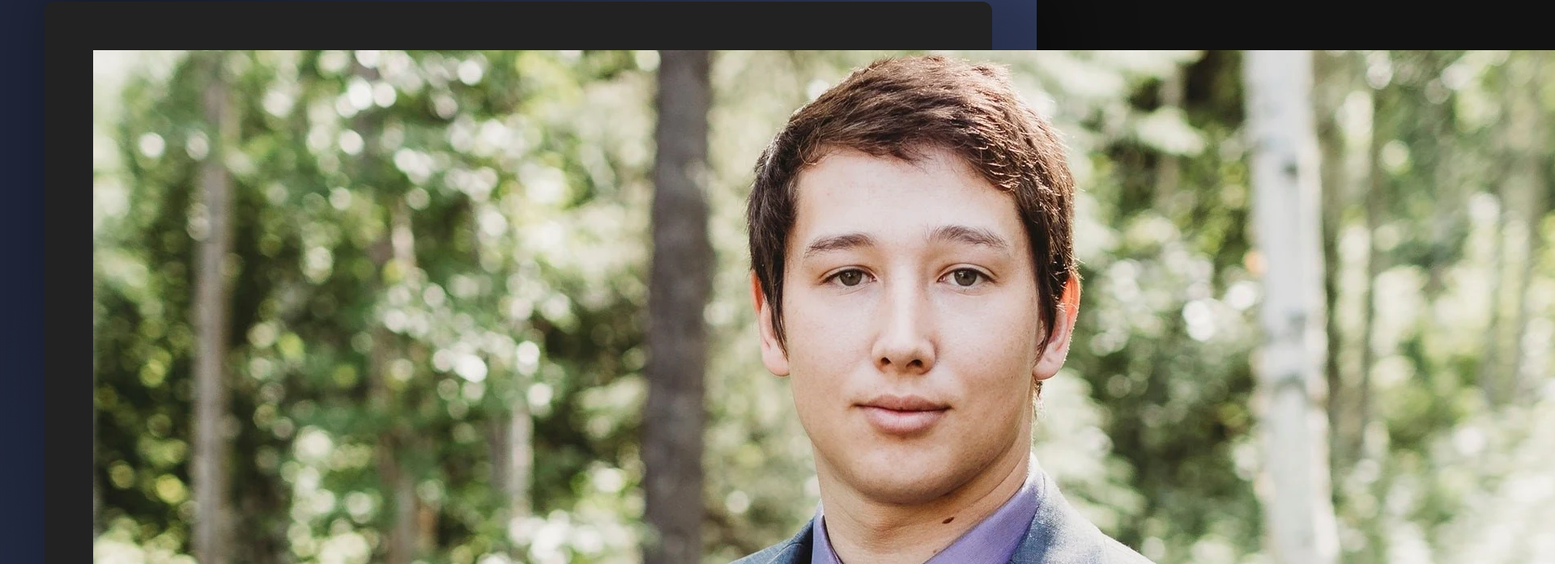
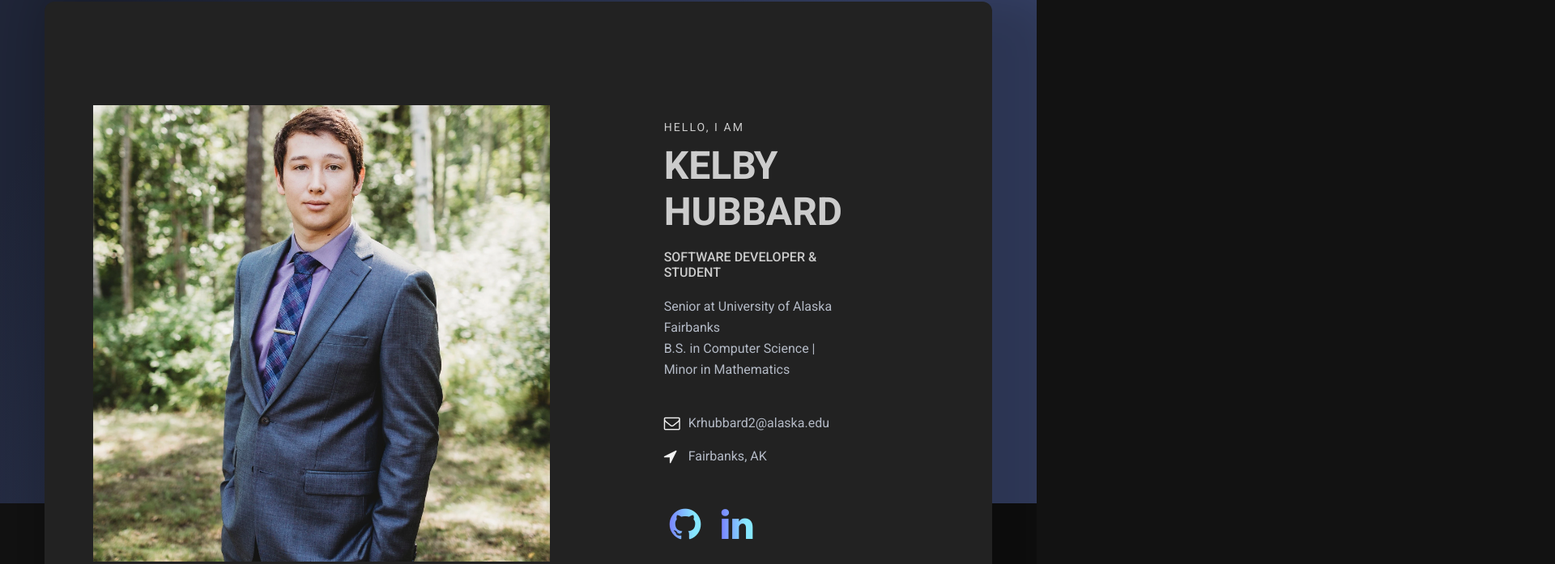
Before and after one commit to krhubbard2/krhubbard2, a plain HTML site: page index.html in a window 1280 px wide. Shown: the part 198-895 px from the top of the page at 81% size, 1920 px wide, since content can reach past the window. Drawn offline with Linux system fonts and the light colour scheme.

Commit message:
Added smooth scroll and fixed image size

```diff
--- a/css/style.css
+++ b/css/style.css
@@ -3271,3 +3271,5 @@ border-radius: 5px;
   text-decoration: none !important;
   box-shadow: 0px 1px 2px 2px rgba(190, 190, 190, 0.5) !important;
   opacity: 0.85 !important;color:#ffffff !important;}
+
+  html { scroll-behavior: smooth;}
--- a/index.html
+++ b/index.html
@@ -75,10 +75,12 @@
            		<div class="banner_inner d-flex align-items-center">
 					<div class="banner_content">
 						<div class="media">
-							<div class="d-flex">
-								<img src="img/personal.webp" alt="..." loading="lazy" alt="main_image">
+							<div class="d-flex" style="
+							padding-right: 0px">
+								<img src="img/personal.webp" alt="..." loading="lazy" alt="main_image" style='height: 80%; width: 80%; object-fit: contain'>
 							</div>
-							<div class="media-body">
+							<div class="media-body" style="
+							padding-right: 125px">
 								<div class="personal_text">
 									<h6>Hello, i am</h6>
 									<div class="Hello"> <h3>Kelby Hubbard</h3> </div>
```
